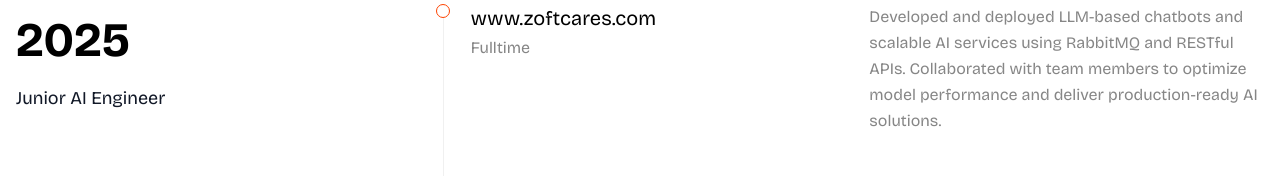
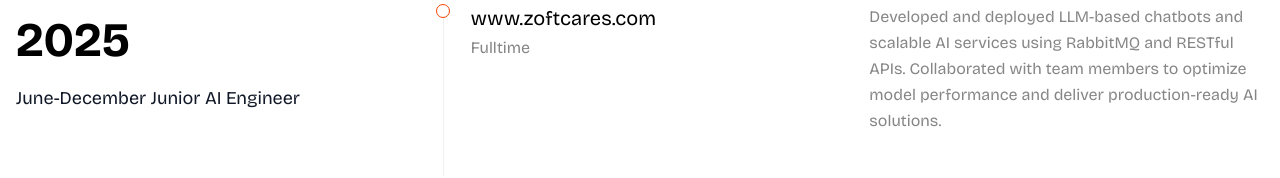
Before and after one commit to mohdajnas/resume, a Next.js app: page / in a window 1280 px wide. Shown: the part 2099-2277 px from the top of the page. Built offline with nearby package versions, Linux system fonts and the light colour scheme.

Commit message:
test 8-12-25

```diff
--- a/src/app/components/home/experience-sec/index.tsx
+++ b/src/app/components/home/experience-sec/index.tsx
@@ -3,7 +3,7 @@ import React from 'react';
 const ExperienceSec = () => {
     const experiences = [
         {
-            year: "2025",
+            year: "2025+",
             title: "AI Engineer",
             company: "www.zoftcares.com",
             type: "Fulltime",
@@ -11,7 +11,7 @@ const ExperienceSec = () => {
         },
         {
             year: "2025",
-            title: "Junior AI Engineer",
+            title: "June-December\nJunior AI Engineer",
             company: "www.zoftcares.com",
             type: "Fulltime",
             description: "Developed and deployed LLM-based chatbots and scalable AI services using RabbitMQ and RESTful APIs. Collaborated with team members to optimize model performance and deliver production-ready AI solutions."
@@ -32,7 +32,7 @@ const ExperienceSec = () => {
         },
 
         {
-            year: "2023",
+            year: "2023 - 2024",
             title: "AI Marketing Lead",
             company: "www.adtech@mesce.ac.in",
             type: "Fulltime",
```
